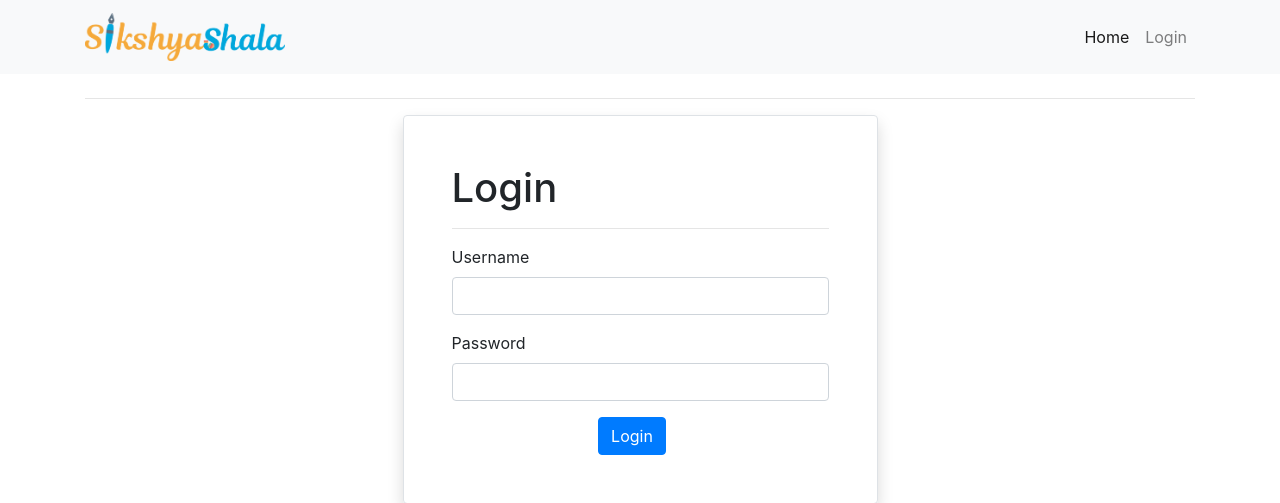
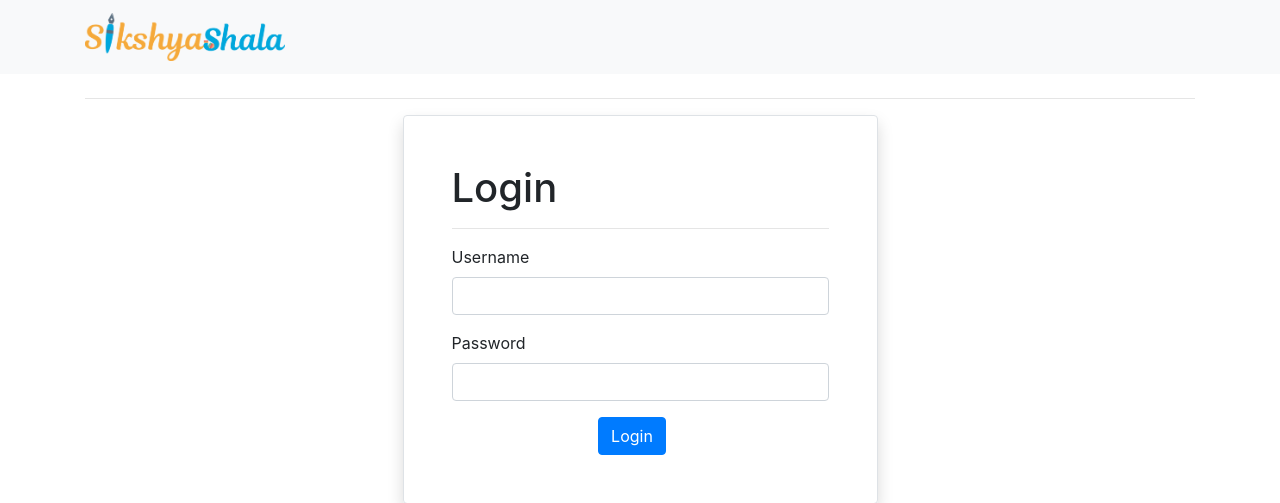
Before and after one commit to Biseshadhikari/sik_collage, a Django app: page /login/ in a window 1280 px wide. Shown: the top 503 px of the page. Run offline with Django 4.2, Linux system fonts and the light colour scheme; some libraries are stand-ins or nearby versions.

Commit message:
changes made in template

```diff
--- a/core/templates/core/login.html
+++ b/core/templates/core/login.html
@@ -6,8 +6,8 @@
     </div>
     <p class="mt-2 text-center color-red">{{collage.name}}</p>
     <hr>
-    <div class="row justify-content-center my-3 ">
-        <div class="col-sm-5 border p-5 shadow  rounded">
+    <div class="row justify-content-center  ">
+        <div class="col-sm-9 col-md-5 align-self-center border p-5 shadow  rounded">
 
           <h1>Login</h1>
           <hr>
--- a/templates/base.html
+++ b/templates/base.html
@@ -7,6 +7,7 @@
     <meta name="viewport" content="width=device-width, initial-scale=1, shrink-to-fit=no">
     <link rel="stylesheet" href="https://cdn.jsdelivr.net/npm/bootstrap@4.6.2/dist/css/bootstrap.min.css" integrity="sha384-xOolHFLEh07PJGoPkLv1IbcEPTNtaed2xpHsD9ESMhqIYd0nLMwNLD69Npy4HI+N" crossorigin="anonymous">
     <title>Sikshyashala</title>
+    <link rel="icon" type="image/x-icon" href="{% static 'img/sikshyashala.png'%}">
     <script type="text/javascript" src="https://cdnjs.cloudflare.com/ajax/libs/jquery/3.1.1/jquery.min.js"></script>
 
   </head>
@@ -22,16 +23,16 @@
       </button>
       <div class="collapse navbar-collapse" id="navbarNav">
         <ul class="navbar-nav ml-auto">
-          <li class="nav-item active">
-            <a class="nav-link" href="{%url 'core:home'%}">Home <span class="sr-only">(current)</span></a>
-          </li>
+
           <li class="nav-item">
 
           </li>
 
           {%if request.user.is_authenticated %}
 
-
+          <li class="nav-item active">
+            <a class="nav-link" href="{%url 'core:home'%}">Home <span class="sr-only">(current)</span></a>
+          </li>
               <li class="nav-item dropdown">
                 <a class="nav-link dropdown-toggle" href="#" id="navbarDropdown" role="button" data-toggle="dropdown" aria-haspopup="true" aria-expanded="false">
                   Welcome, {{request.user}}
@@ -49,10 +50,7 @@
 
                 </div>
               </li>
-              {%else%}
 
-
-                <li class="nav-item"><a class="nav-link" href="{%url 'core:login'%}">Login</a></li>
 
               {%endif%}
 
```
Also changed, not shown: db.sqlite3, static/img/fav.png (added).
